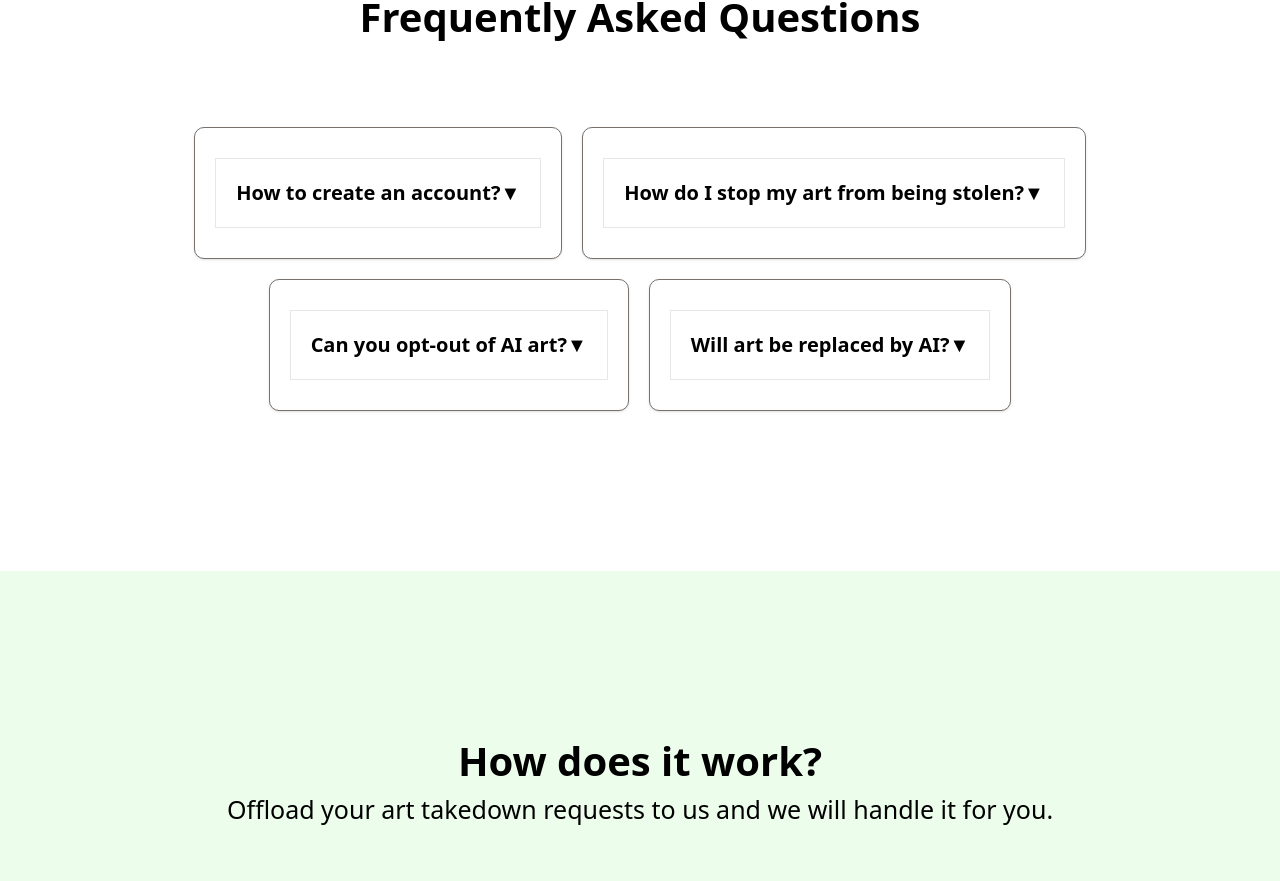
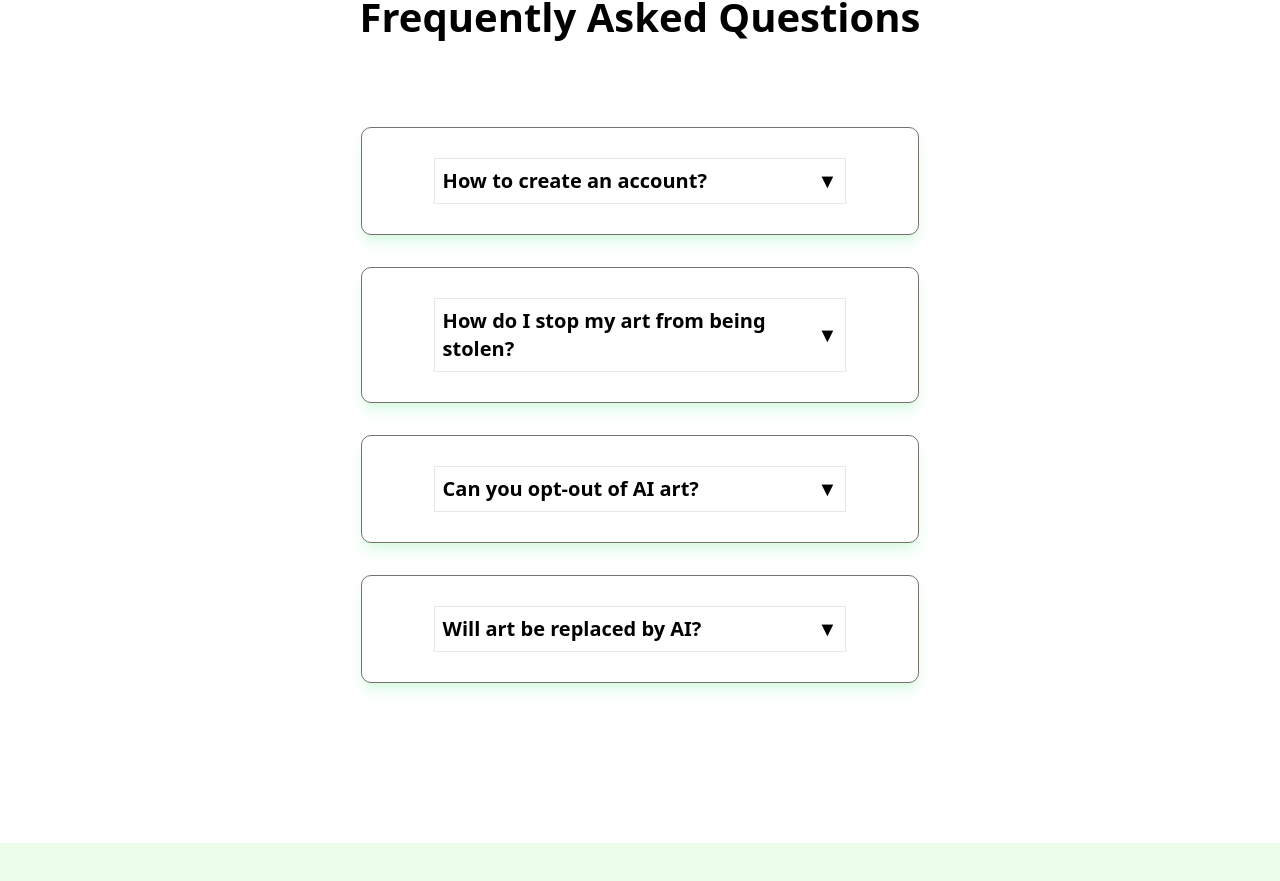
Before and after one commit to sp1d5r/Steal-My-Art-Back, a React (Create React App) app: page / in a window 1280 px wide. Shown: the part 973-1854 px from the top of the page. Built offline with nearby package versions, Linux system fonts and the light colour scheme.

Commit message:
[Shams] adjusted width of each question box

```diff
--- a/src/sections/hero/FAQs.tsx
+++ b/src/sections/hero/FAQs.tsx
@@ -13,10 +13,10 @@ export const FAQCard :React.FC<FAQCardProp> = ({question, answer}) => {
     }
 
     return (
-        <div className="flex flex-col items-center border p-5 max-w-[1000px]">
+        <div className="flex flex-col items-center border p-2 w-[80%]">
         <div className="w-full flex justify-between items-center">
             <p className="text-xl font-semibold">{question}</p>
-            <button onClick={toggleOpen} className="text-xl font-bold">
+            <button onClick={toggleOpen} className="text-xl font-bold ">
             {isOpen ? '▲' : '▼'}
             </button>
         </div>
@@ -42,9 +42,9 @@ export const FAQs: React.FC = () => {
     return <section className="w-full ">
             <div className="container flex flex-col justify-center items-center py-20 sm:py-40">
                 <h1 className="text-[40px] font-bold">Frequently Asked Questions</h1>
-                <div className="flex w-full gap-5 items-center mt-20  flex-wrap justify-center">
+                <div className="flex flex-col items-center gap-8 w-full gap-5 items-center mt-20 flex-wrap justify-center">
                  {faqVals.map((elem) => {
-                    return <div className="px-5 py-[30px] bg-white rounded-[10px] shadow border border-stone-500 justify-center items-center gap-[92px] inline-flex">
+                    return <div className="px-5 py-[30px] w-full sm:w-3/4 md:w-2/3 lg:w-1/2 xl:w-1/2 bg-white rounded-[10px] shadow-lg shadow-green-200/50 border border-stone-500 justify-center items-center gap-[92px] inline-flex">
                         <FAQCard question={elem.question} answer={elem.answer} />
                     </div>
                 })}
```
